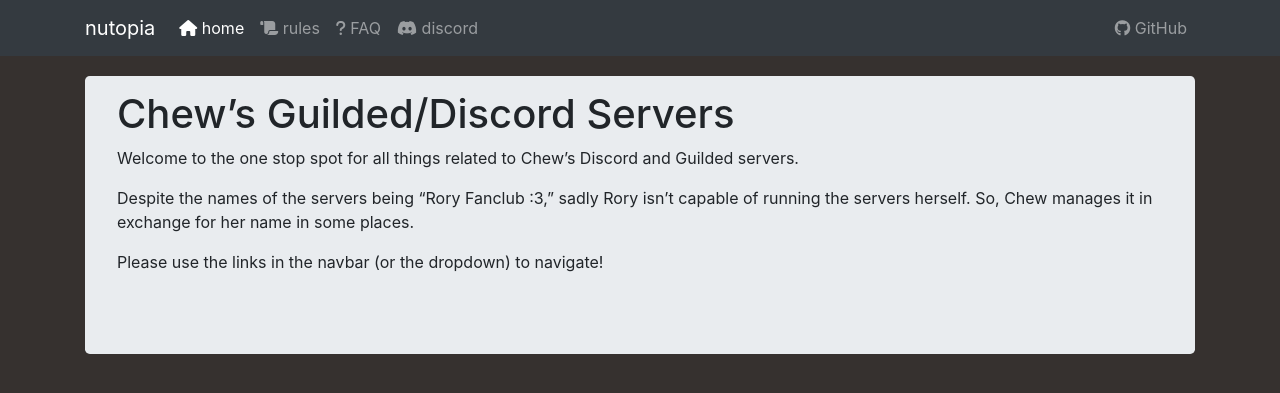
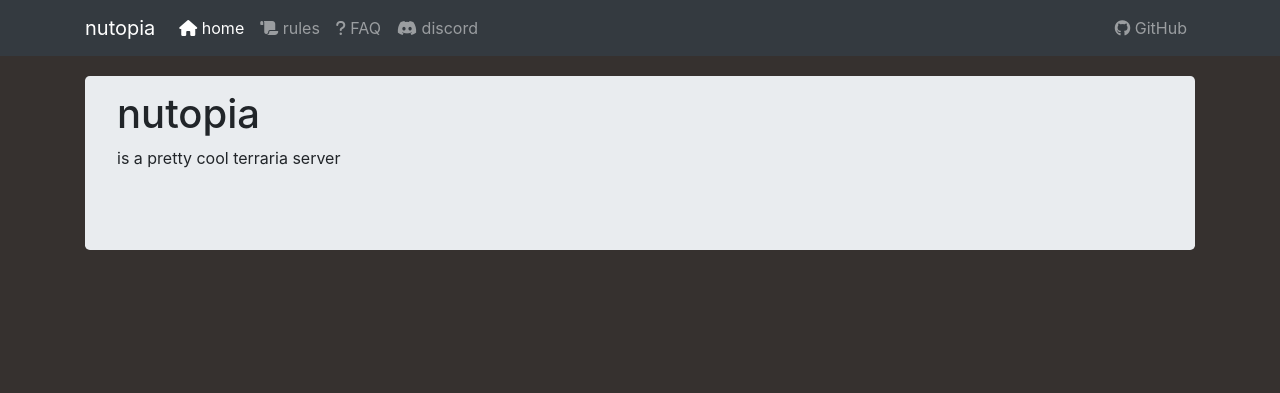
Before and after one commit to Epikest/nutopia, a Jekyll site: the page built from index.md, in a window 1280 px wide. Shown: the top 393 px of the page. Built offline with Jekyll 4.4.1, drawn with Linux system fonts in a browser that asks for light colours; nearby versions of some CDN libraries.

Commit message:
Update index.md

```diff
--- a/index.md
+++ b/index.md
@@ -4,10 +4,5 @@ title: Home
 description: The Home Page
 ---
 
-# Chew's Guilded/Discord Servers
-
-Welcome to the one stop spot for all things related to Chew's Discord and Guilded servers.
-
-Despite the names of the servers being "Rory Fanclub :3," sadly Rory isn't capable of running the servers herself. So, Chew manages it in exchange for her name in some places.
-
-Please use the links in the navbar (or the dropdown) to navigate!
+# nutopia
+is a pretty cool terraria server
```
